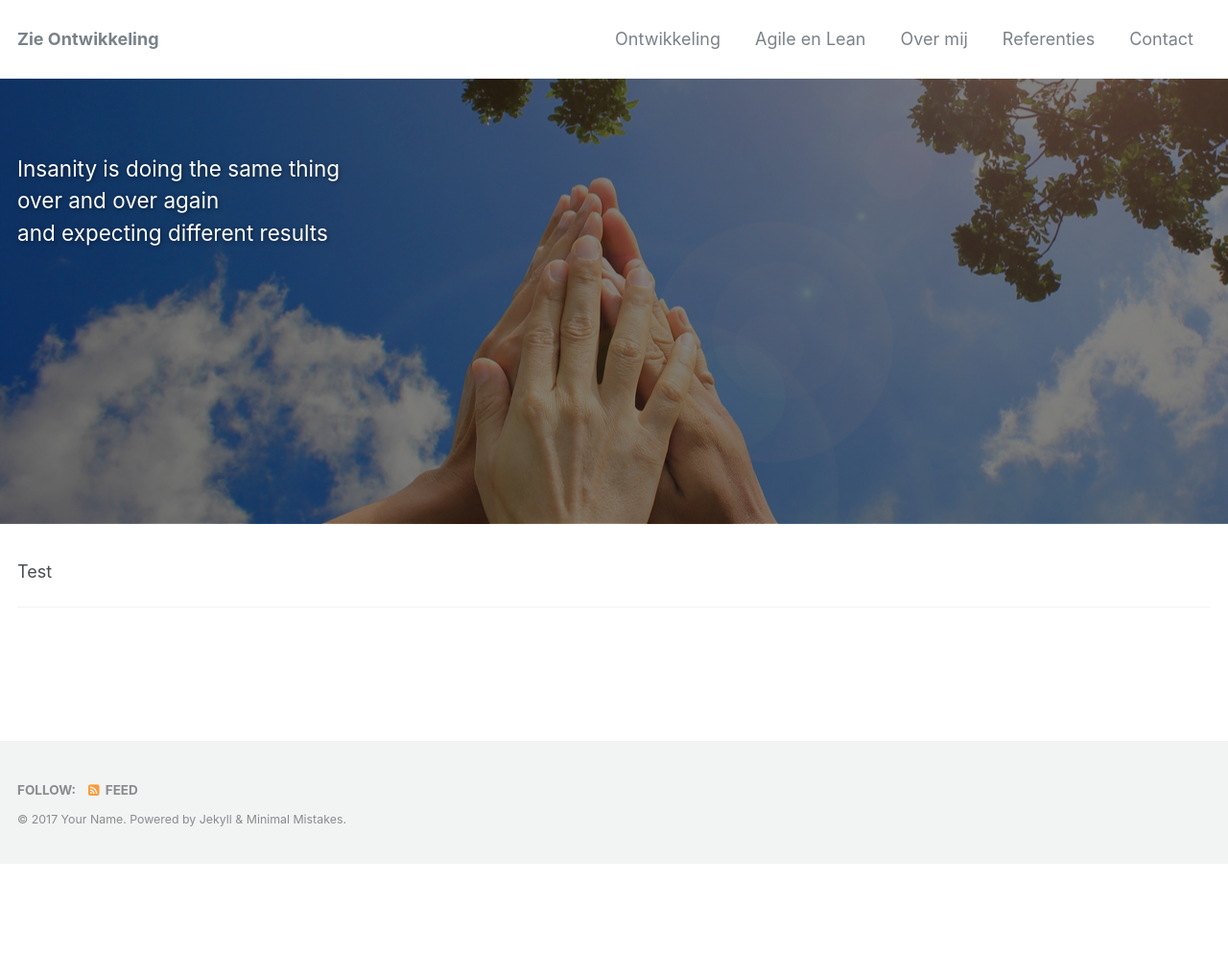
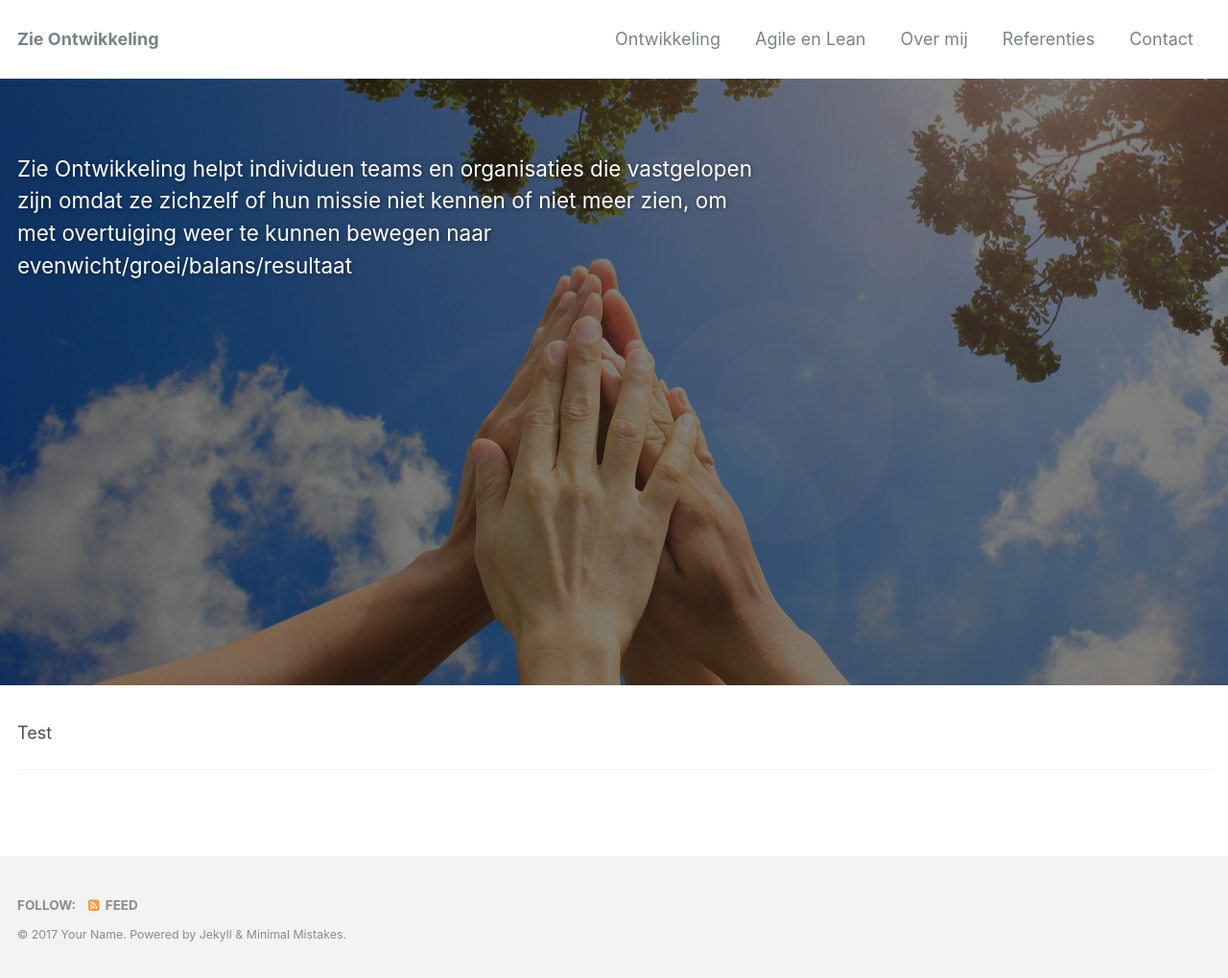
Before and after one commit to twinmum1/zie-ontwikkeling, a Jekyll site: the page built from index.md, in a window 1280 px wide. Shown: the whole page at 96% size. Built offline with Jekyll 4.4.1, drawn with Linux system fonts in a browser that asks for light colours; before the commit the page ends 900 px from its top, so only the background shows below that.

Commit message:
Update index.md

```diff
--- a/index.md
+++ b/index.md
@@ -6,11 +6,15 @@ header:
   overlay_color: "#000"
   overlay_filter: "0.5"
   overlay_image: /assets/images/zie-home-web-min.jpg
-excerpt: "Insanity is doing the same thing<br>
-          over and over again<br>
-	  and expecting different results
+excerpt: "Zie Ontwikkeling helpt individuen teams en organisaties die vastgelopen <br>
+          zijn omdat ze zichzelf of hun missie niet kennen of niet meer zien, om <br>
+	  met overtuiging weer te kunnen bewegen naar evenwicht/groei/balans/resultaat
 
 <br>
+	<br>
+	<br>
+	<br>
+	<br>
 	<br>
 	<br>
 	<br>
```
